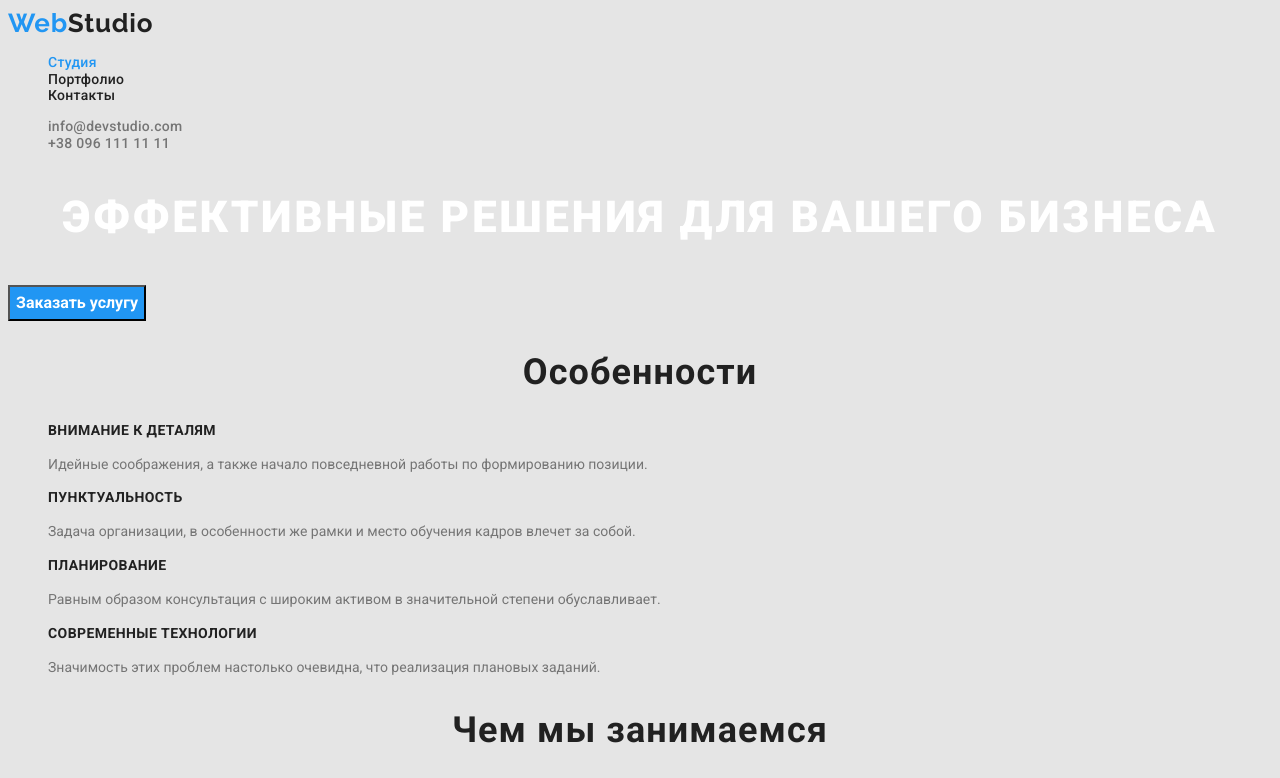
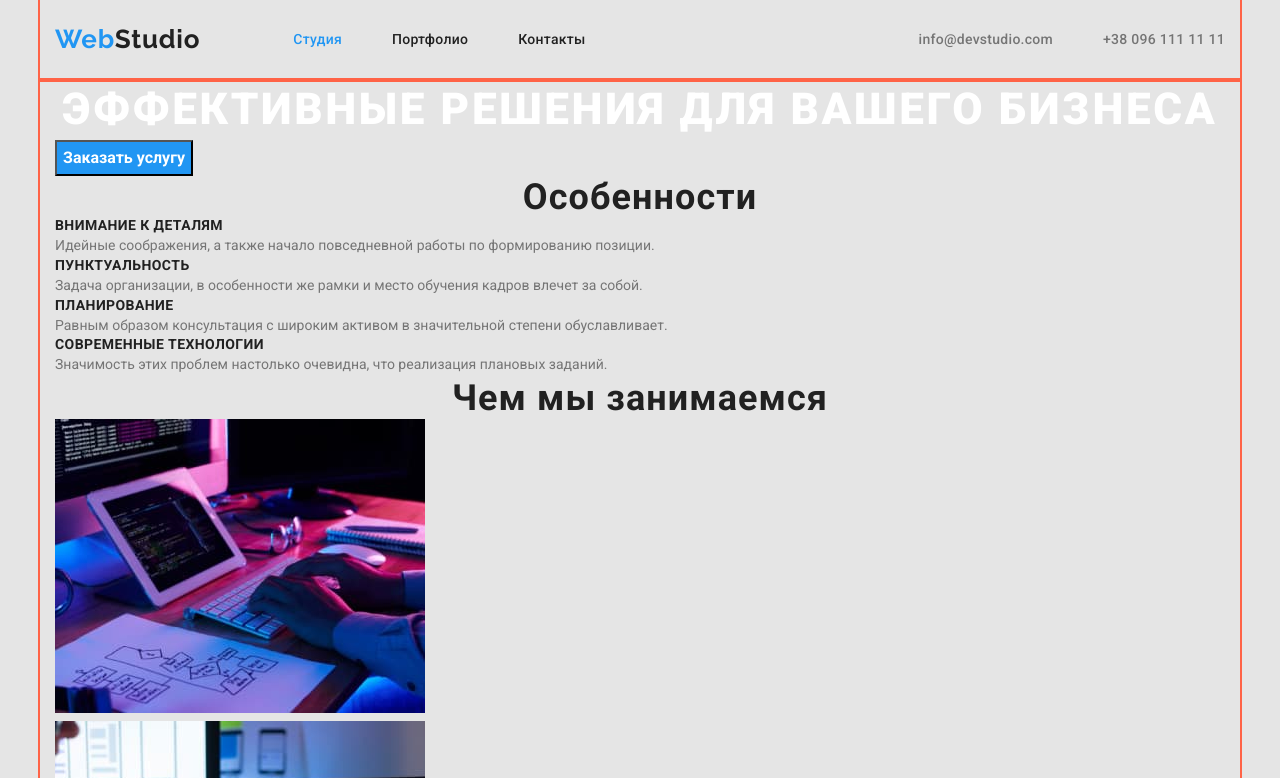
Before and after one commit to Oleksandr-Abramov/goit-markup-hw-03, a plain HTML site: page index.html in a window 1280 px wide. Shown: the top 778 px of the page. Drawn offline with nearby package versions, Linux system fonts and the light colour scheme.

Commit message:
Made header

```diff
--- a/css/styles.css
+++ b/css/styles.css
@@ -11,6 +11,17 @@ body {
   font-family: roboto, sans-serif;
   font-size: 14px;
   line-height: 1.7;
+}
+h1,
+h2,
+h3,
+h4,
+h5,
+h6,
+p,
+ul {
+  margin: 0;
+  padding: 0;
 }
 .list {
   list-style: none;
@@ -32,6 +43,15 @@ body {
 
 цвет фона футера #2F303A
 */
+.container {
+  width: 1200px;
+  margin-left: auto;
+  margin-right: auto;
+  padding-left: 15px;
+  padding-right: 15px;
+  outline: 2px solid tomato;
+}
+
 .logo {
   color: var(--title-text-color);
   text-decoration: none;
@@ -45,12 +65,37 @@ body {
   color: var(--accent-color);
 }
 /* site nav */
+.header {
+  display: flex;
+  padding-top: 24px;
+  padding-bottom: 25px;
+  align-items: center;
+}
+.header-nav {
+  display: flex;
+}
+
 .site-nav,
 .contacts-header {
+  display: flex;
+  align-items: center;
   font-weight: 500;
   font-size: 14px;
   line-height: 1.2;
   letter-spacing: 0.02em;
+}
+.site-nav {
+  margin-left: 93px;
+}
+.site-nav .item:not(:last-child) {
+  margin-right: 50px;
+}
+
+.contacts-header {
+  margin-left: auto;
+}
+.contacts-header .item:last-child {
+  margin-left: 50px;
 }
 .site-nav .link {
   color: var(--title-text-color);
--- a/index.html
+++ b/index.html
@@ -9,25 +9,29 @@
       href="https://fonts.googleapis.com/css2?family=Raleway:wght@700&family=Roboto:wght@400;500;700;900&display=swap"
       rel="stylesheet"
     />
+    <link
+      rel="stylesheet"
+      href="https://cdnjs.cloudflare.com/ajax/libs/modern-normalize/1.1.0/modern-normalize.min.css"
+    />
     <link rel="stylesheet" href="./css/styles.css" />
   </head>
   <body>
     <!-- Шапка сайта -->
-    <header>
-      <nav>
+    <header class="header container">
+      <nav class="header-nav">
         <a href="./index.html" class="logo"> <span>Web</span>Studio</a>
         <ul class="site-nav list">
-          <li><a href="./index.html" class="link current">Студия</a></li>
-          <li><a href="./portfolio.html" class="link">Портфолио</a></li>
-          <li><a href="" class="link">Контакты</a></li>
+          <li class="item"><a href="./index.html" class="link current">Студия</a></li>
+          <li class="item"><a href="./portfolio.html" class="link">Портфолио</a></li>
+          <li class="item"><a href="" class="link">Контакты</a></li>
         </ul>
       </nav>
       <ul class="contacts-header list">
-        <li><a href="mailto:info@devstudio.com" class="link">info@devstudio.com</a></li>
-        <li><a href="tel:+380961111111" class="link">+38 096 111 11 11</a></li>
+        <li class="item"><a href="mailto:info@devstudio.com" class="link">info@devstudio.com</a></li>
+        <li class="item"><a href="tel:+380961111111" class="link">+38 096 111 11 11</a></li>
       </ul>
     </header>
-    <main>
+    <main class="container">
       <!-- Герой -->
       <section class="hero">
         <h1 class="hero-title">Эффективные решения для вашего бизнеса</h1>
@@ -92,7 +96,7 @@
       </section>
     </main>
     <!-- Футер -->
-    <footer class="footer">
+    <footer class="footer container">
       <a href="/index.html" class="logo"> <span>Web</span>Studio</a>
       <address class="address">
         <ul class="list">
```
